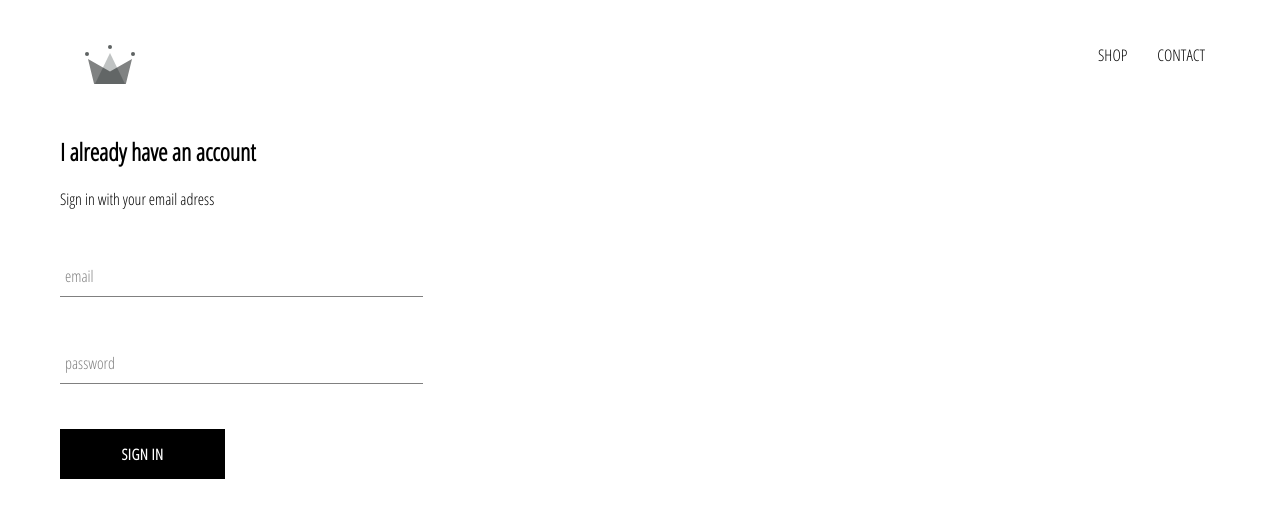
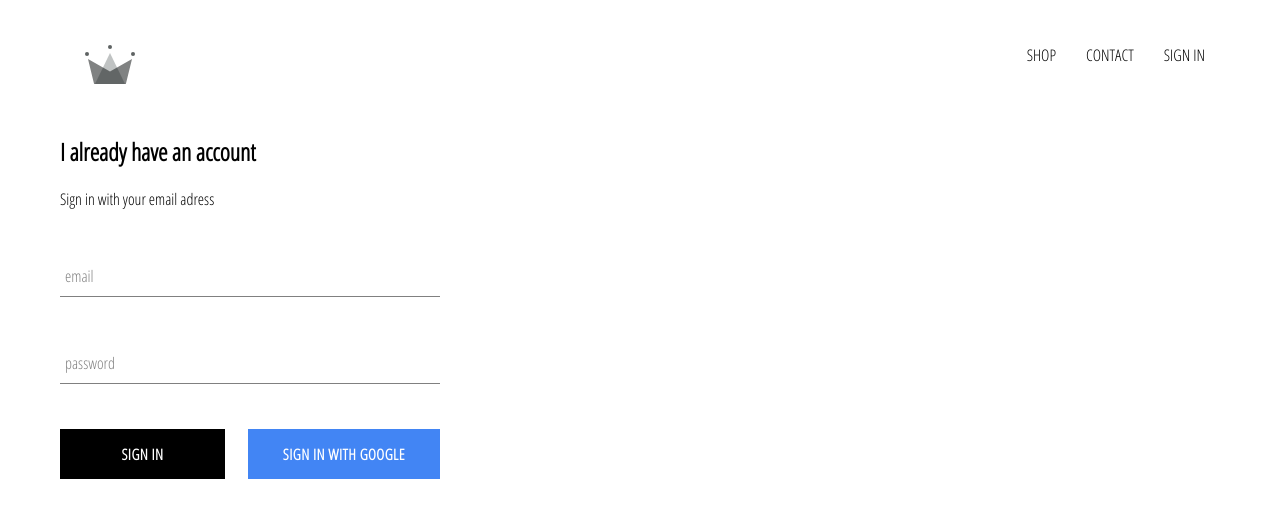
Before and after one commit to Abdellah-ST/crwn-clothing, a React (Create React App) app: page /sign-in in a window 1280 px wide. Shown: the top 518 px of the page. Built offline with nearby package versions, Linux system fonts and the light colour scheme; no server answers.

Commit message:
Integrated the app with firebase and setting the sign in page with sign in component + styling

```diff
--- a/package.json
+++ b/package.json
@@ -6,6 +6,7 @@
     "@testing-library/jest-dom": "^5.11.4",
     "@testing-library/react": "^11.1.0",
     "@testing-library/user-event": "^12.1.10",
+    "firebase": "^9.1.0",
     "node-sass": "^6.0.1",
     "react": "^17.0.2",
     "react-dom": "^17.0.2",
--- a/src/App.css
+++ b/src/App.css
@@ -7,3 +7,7 @@
     text-decoration: none;
     color: black;
 }
+
+*{
+    box-sizing: border-box;
+}
--- a/src/App.js
+++ b/src/App.js
@@ -1,17 +1,46 @@
 import React from 'react';
 import './App.css';
+
 import Homepage from './pages/homepage/homepage.component';
 import './pages/homepage/homepage.styles.scss';
+
 import Shop from './pages/shop/shop.component';
 import { Switch, Route } from 'react-router-dom';
+
 import Header from './components/header/header.component';
 import SignInAndSignOut from './pages/sign-in-and-sign-out/sign-in-and-sign-out.component';
 
+import { auth } from './firebase/firebase.util';
 
-function App() {
+class  App extends React.Component {
+
+  constructor(){
+    super();
+
+    this.state={
+      currentUser: null
+    }
+  }
+
+  unsubscribeFromAuth = null;
+
+  componentDidMount(){
+    this.unsubscribeFromAuth = auth.onAuthStateChanged(user => {
+      this.setState({
+        currentUser: user
+      });
+      console.log(user);
+    })
+  }
+
+  componentWillUnmount(){
+    this.unsubscribeFromAuth();
+  }
+
+  render(){
   return (
       <div>
-      <Header />
+        <Header currentUser={this.state.currentUser}/>
         <Switch>
           <Route exact path='/' component={Homepage} />
           <Route exact path='/shop' component={Shop} />
@@ -20,5 +49,6 @@
       </div>
     );
   }
+}
 
 export default App;
--- a/src/components/custom-button/custom-button.component.jsx
+++ b/src/components/custom-button/custom-button.component.jsx
@@ -3,8 +3,8 @@
 import './custom-button.styles.scss';
 
 
-const CustomButton = ({children, ...otherProps}) => (
-    <button className="custom-button" {...otherProps}>
+const CustomButton = ({children, isSigninWithGoogle,...otherProps}) => (
+    <button className={`${isSigninWithGoogle? 'google-button': ''} custom-button`} {...otherProps}>
         {children}
     </button>
 );
--- a/src/components/custom-button/custom-button.styles.scss
+++ b/src/components/custom-button/custom-button.styles.scss
@@ -19,4 +19,15 @@
       color: black;
       border: 1px solid black;
     }
+
+    &.google-button{
+      background-color: #4285f4;
+      color: white;
+
+      &:hover{
+        background-color: #357ae8;
+        border: none;
+      }
+    }
+
   }
--- a/src/components/header/header.component.jsx
+++ b/src/components/header/header.component.jsx
@@ -1,11 +1,12 @@
 import React from 'react';
 import { Link } from 'react-router-dom';
 import { ReactComponent as Logo } from '../../assets/crown.svg';
+import { auth } from '../../firebase/firebase.util';
 
 import './header.styles.scss';
 
 
-const Header = () => (
+const Header = ({currentUser}) => (
     <div className="header">
         <Link className="logo-container" to='/'>
             <Logo  className="logo" />
@@ -13,6 +14,13 @@
         <div className="options">
             <Link to='/shop' className="option">SHOP</Link>
             <Link to='/shop' className="option">CONTACT</Link>
+            {
+                currentUser?
+                (<div className="option" onClick={()=>auth.signOut()}>
+                    SIGN OUT
+                </div>)
+                :<Link to='/sign-in' className="option">SIGN IN</Link>
+            }
         </div>
     </div>
 );
--- a/src/components/header/header.styles.scss
+++ b/src/components/header/header.styles.scss
@@ -20,6 +20,7 @@
 
       .option {
         padding: 10px 15px;
+        cursor: pointer;
       }
     }
   }
--- a/src/components/sign-in/sign-in.component.jsx
+++ b/src/components/sign-in/sign-in.component.jsx
@@ -1,6 +1,7 @@
 import React from "react";
 import FormInput from '../form-input/form-input.component';
 import CustomButton from "../custom-button/custom-button.component";
+import { signInWithGoogle } from "../../firebase/firebase.util";
 
 import './sign-in.styles.scss';
 
@@ -51,7 +52,11 @@
                         handleChange={this.handleChange}
                         value={this.state.password} required/>
 
-                <CustomButton type="submit" >Sign in</CustomButton>
+                <div className="buttons">
+                    <CustomButton type="submit" >Sign in</CustomButton>
+                    <CustomButton onClick={ signInWithGoogle }
+                         isSigninWithGoogle>Sign in with Google</CustomButton>
+                </div>
             </form>
 
         </div>
--- a/src/components/sign-in/sign-in.styles.scss
+++ b/src/components/sign-in/sign-in.styles.scss
@@ -1,9 +1,14 @@
 .sign-in{
-    width: 30%;
+    width: 380px;
     display: flex;
     flex-direction: column;
 
     .title{
         margin: 10px 0;
     }
+
+    .buttons{
+        display: flex;
+        justify-content: space-between;
+    }
 }
--- /dev/null
+++ b/src/firebase/firebase.util.js
@@ -0,0 +1,27 @@
+import firebase from 'firebase/compat/app';
+import 'firebase/compat/auth';
+import 'firebase/compat/firestore';
+
+
+const config = {
+    apiKey: "AIzaSyAc7x5YAE63bhMPXG6E_oZa1nmS-T9TO2c",
+    authDomain: "crwn-db-9335d.firebaseapp.com",
+    projectId: "crwn-db-9335d",
+    storageBucket: "crwn-db-9335d.appspot.com",
+    messagingSenderId: "292297625829",
+    appId: "1:292297625829:web:c081533686a4a41033c40c",
+    measurementId: "G-G1ZRRC1KET"
+  };
+
+
+firebase.initializeApp(config);
+
+export const auth = firebase.auth();
+export const firestore = firebase.firestore();
+
+const provider = new firebase.auth.GoogleAuthProvider();
+provider.setCustomParameters({prompt: 'select_account'});
+
+export const signInWithGoogle = () => auth.signInWithPopup(provider);
+
+export default firebase;
```
Also changed, not shown: 1 other file (tests, documents, lock files or other folders). Lines whose indentation alone changed are shown as unchanged.
